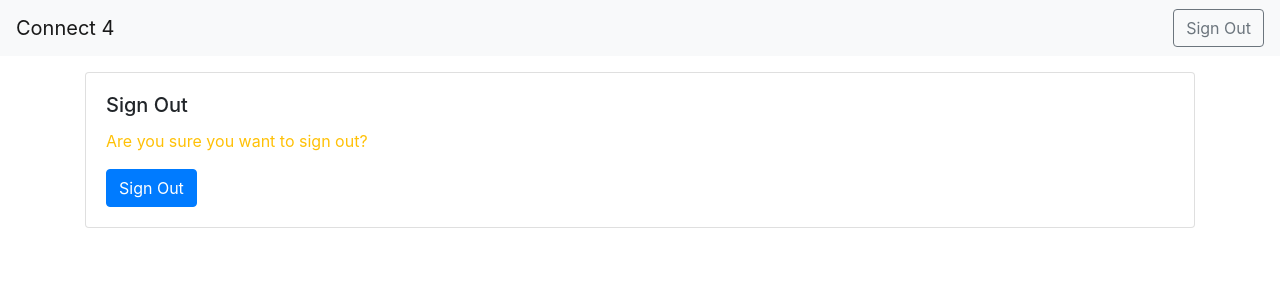
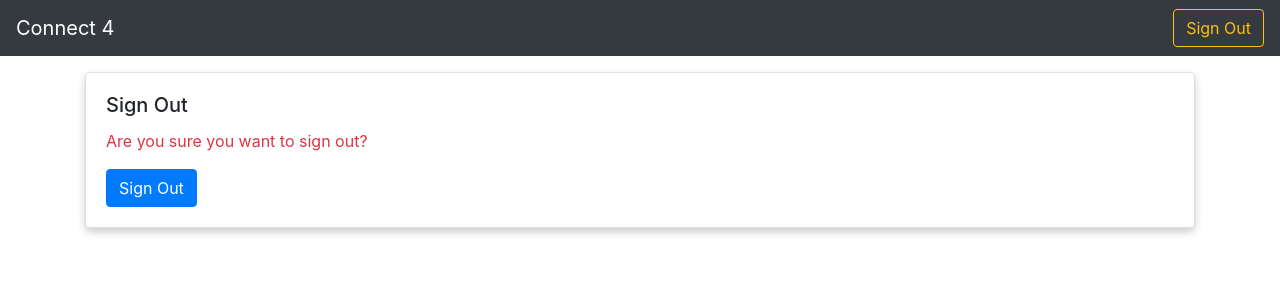
Before and after one commit to sarahboyce/play-connect-four, a Django app: page /accounts/logout/ in a window 1280 px wide. Shown: the top 300 px of the page. Run offline with Django 3.2, Linux system fonts and the light colour scheme; the visitor is signed in with stand-in values (Sample User, id 1); some libraries are stand-ins or nearby versions.

Commit message:
style: update project card and navbar styling

```diff
--- a/config/settings.py
+++ b/config/settings.py
@@ -135,6 +135,10 @@ USE_TZ = True
 
 STATIC_URL = '/static/'
 
+STATICFILES_DIRS = [
+    os.path.join(BASE_DIR, "static"),
+]
+
 # Default primary key field type
 # https://docs.djangoproject.com/en/3.2/ref/settings/#default-auto-field
 
--- /dev/null
+++ b/static/style.css
@@ -0,0 +1,9 @@
+.card {
+  box-shadow: 0 4px 8px 0 rgba(0,0,0,0.2);
+  transition: 0.3s;
+  border-radius: 5px;
+}
+
+.card:hover {
+  box-shadow: 0 8px 16px 0 rgba(0,0,0,0.2);
+}
--- a/templates/account/logout.html
+++ b/templates/account/logout.html
@@ -9,7 +9,7 @@
         <div class="card">
             <div class="card-body">
                 <h5 class="card-title">Sign Out</h5>
-                <p class="text-warning">Are you sure you want to sign out?</p>
+                <p class="text-danger">Are you sure you want to sign out?</p>
                 <form class="login" method="POST" action="{% url 'account_logout' %}">
                   {% csrf_token %}
                   {{ form|crispy }}
--- a/templates/base.html
+++ b/templates/base.html
@@ -9,15 +9,19 @@
         <link rel="stylesheet" href="https://maxcdn.bootstrapcdn.com/bootstrap/4.0.0/css/bootstrap.min.css" integrity="sha384-Gn5384xqQ1aoWXA+058RXPxPg6fy4IWvTNh0E263XmFcJlSAwiGgFAW/dAiS6JXm" crossorigin="anonymous">
         <!-- FontAwesome CSS -->
         <link rel="stylesheet" href="https://use.fontawesome.com/releases/v5.0.13/css/all.css">
+
+        {% load static %}
+        <link rel="stylesheet" type="text/css" href="{% static 'style.css' %}">
+
         {% block extraHead %}{% endblock %}
         <title>{% block title %}{% endblock %}</title>
     </head>
     <body>
-        <nav class="navbar navbar-expand-lg navbar-light bg-light">
+        <nav class="navbar navbar-expand-lg navbar-dark bg-dark">
             <a class="navbar-brand" href="{% url 'game_list' %}">Connect 4</a>
             <span class="navbar-nav ml-auto">
             {% if user.is_authenticated %}
-                <a class="btn btn-outline-secondary" href="{% url 'account_logout' %}">Sign Out</a>
+                <a class="btn btn-outline-warning" href="{% url 'account_logout' %}">Sign Out</a>
             {% endif %}
             {% if not user.is_authenticated and request.path == '/accounts/signup/' %}
                 <a class="btn btn-outline-success" href="{% url 'account_login' %}">Sign In</a>
```
